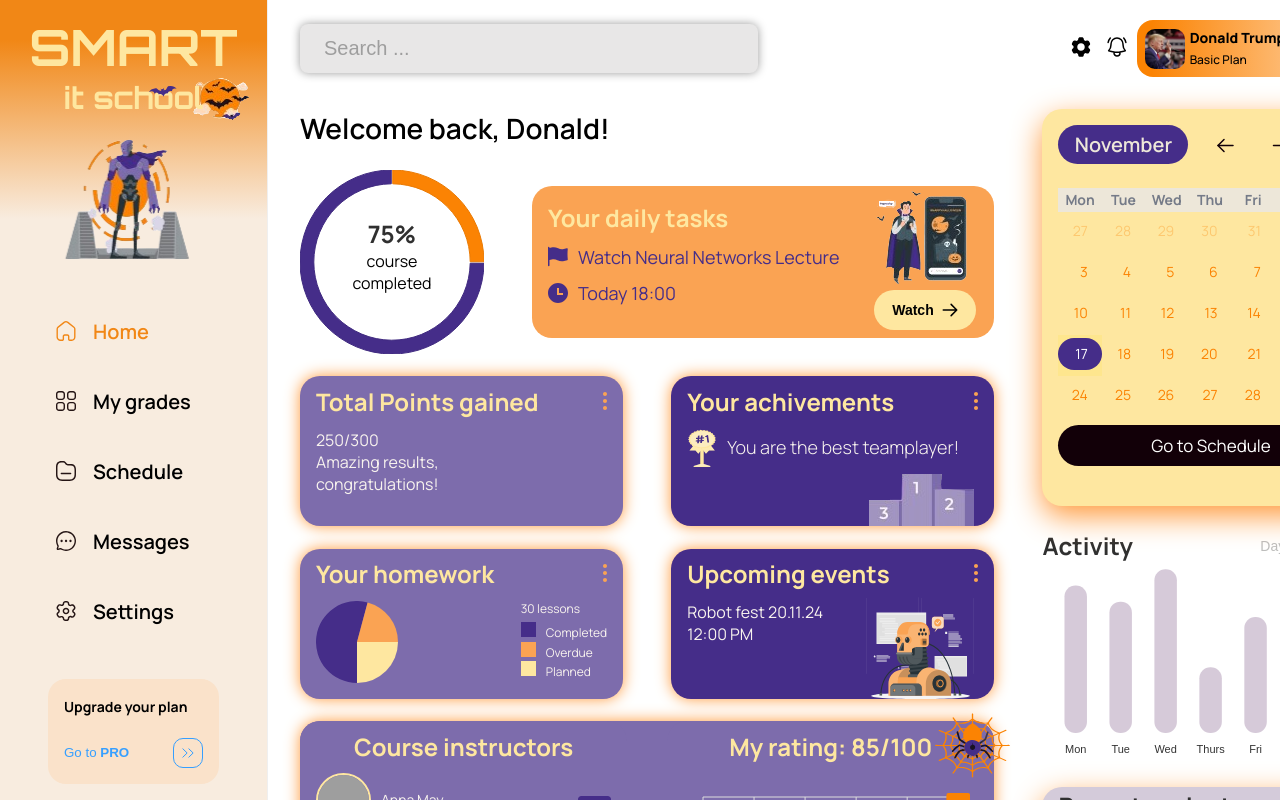
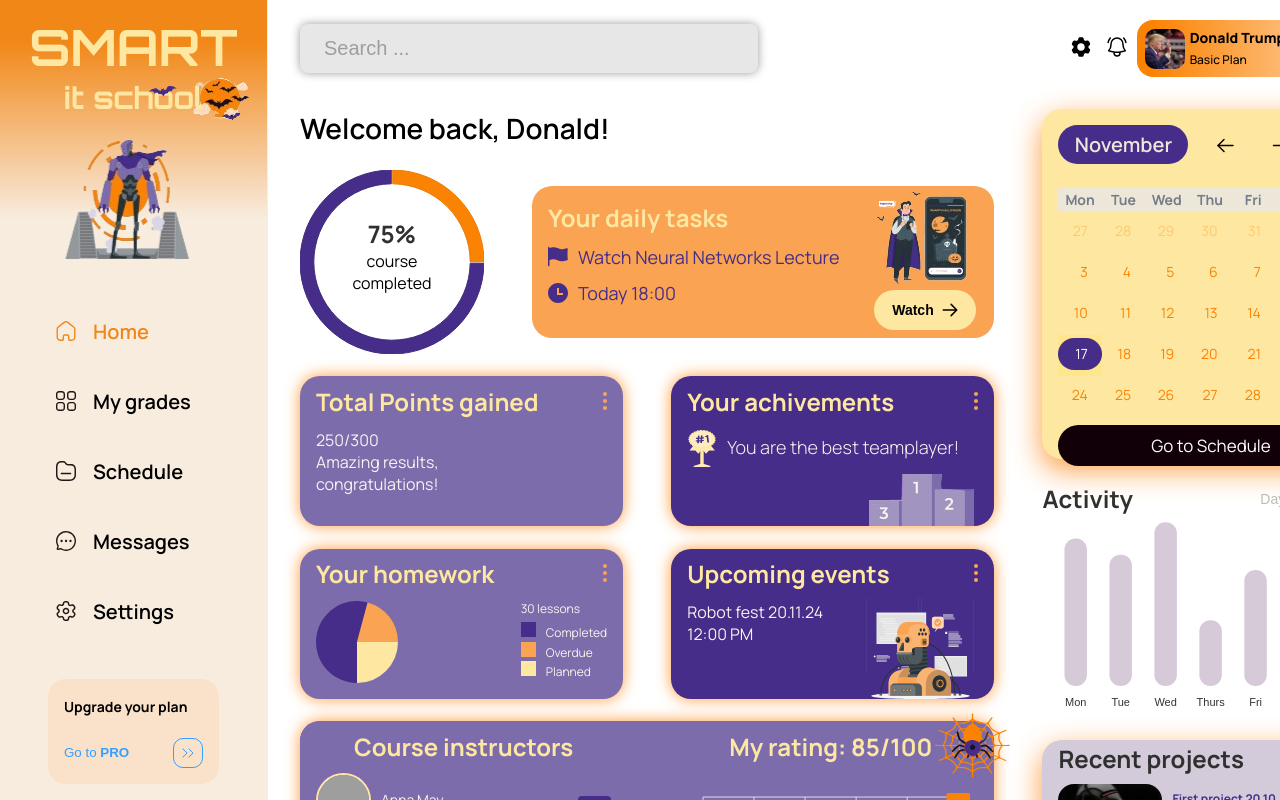
Before and after one commit to SafariOl/Dashboard, a React (Create React App) app: page / in a window 1280 px wide. Built offline with nearby package versions, Linux system fonts and the light colour scheme; grey boxes are pictures that could not be loaded.

Commit message:
not final

```diff
--- a/package.json
+++ b/package.json
@@ -29,7 +29,7 @@
   },
   "scripts": {
     "start": "react-scripts start",
-    "build": "CI=false react-scripts build",
+    "build": "react-scripts build",
     "test": "react-scripts test",
     "eject": "react-scripts eject"
   },
--- a/public/index.html
+++ b/public/index.html
@@ -2,42 +2,15 @@
 <html lang="en">
   <head>
     <meta charset="utf-8" />
-    <link rel="icon" href="%PUBLIC_URL%/favicon.ico" />
     <meta name="viewport" content="width=device-width, initial-scale=1" />
-    <meta name="theme-color" content="#000000" />
     <meta
       name="description"
       content="Web site created using create-react-app"
     />
-    <link rel="apple-touch-icon" href="%PUBLIC_URL%/logo192.png" />
-    <!--
-      manifest.json provides metadata used when your web app is installed on a
-      user's mobile device or desktop. See https://developers.google.com/web/fundamentals/web-app-manifest/
-    -->
-    <link rel="manifest" href="%PUBLIC_URL%/manifest.json" />
-    <!--
-      Notice the use of %PUBLIC_URL% in the tags above.
-      It will be replaced with the URL of the `public` folder during the build.
-      Only files inside the `public` folder can be referenced from the HTML.
-
-      Unlike "/favicon.ico" or "favicon.ico", "%PUBLIC_URL%/favicon.ico" will
-      work correctly both with client-side routing and a non-root public URL.
-      Learn how to configure a non-root public URL by running `npm run build`.
-    -->
     <title>React App</title>
   </head>
   <body>
     <noscript>You need to enable JavaScript to run this app.</noscript>
     <div id="root"></div>
-    <!--
-      This HTML file is a template.
-      If you open it directly in the browser, you will see an empty page.
-
-      You can add webfonts, meta tags, or analytics to this file.
-      The build step will place the bundled scripts into the <body> tag.
-
-      To begin the development, run `npm start` or `yarn start`.
-      To create a production bundle, use `npm run build` or `yarn build`.
-    -->
   </body>
 </html>
--- a/src/components/Calendar.jsx
+++ b/src/components/Calendar.jsx
@@ -22,7 +22,7 @@ export default function Calendar() {
 
 
   return (
-    <div className='calendar' style={{width: '100%', background: '#FEE7A0', padding: '1em', borderRadius: 20, position: 'relative', paddingBottom: '2.5em'}}>
+    <div className='calendar' style={{width: '100%', background: '#FEE7A0', maxHeight: 350, padding: '1em', borderRadius: 20, position: 'relative', paddingBottom: '2.5em'}}>
         <FullCalendar
           plugins={[ interactionPlugin, dayGridPlugin ]}
           initialView="dayGridMonth"
```
